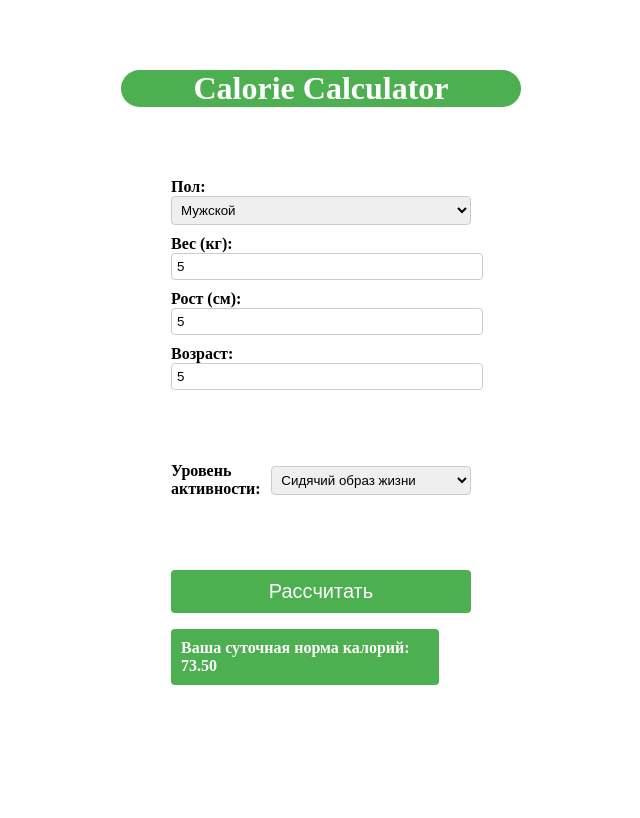
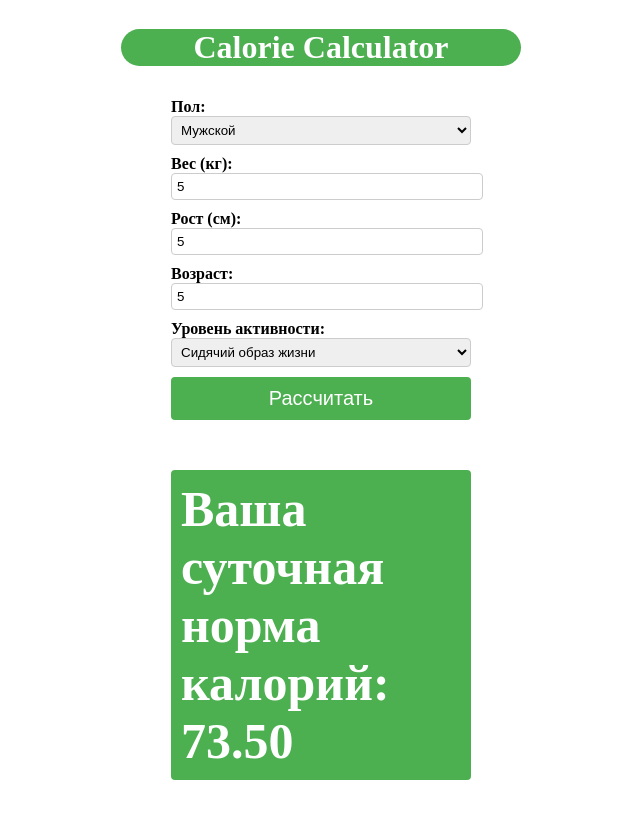
Before and after one commit to M-Tamerlan/weight-calculator, a plain HTML site: page index.html in a window 1280 px wide. Both pictures are taken after typing "5", "5", "5" into the empty fields and a click on the button "Рассчитать". Shown: the whole page, without its empty margins (319-959 px from the left). Drawn offline with Linux system fonts and the light colour scheme.

Commit message:
Small bug fixes

```diff
--- a/index.html
+++ b/index.html
@@ -4,7 +4,7 @@
     <meta charset="UTF-8" />
     <meta name="viewport" content="width=device-width, initial-scale=1.0" />
     <title>Document</title>
-    <link rel="stylesheet" href="main.css" />
+    <link rel="stylesheet" href="style.css" />
   </head>
   <body>
     <div class="container">
--- a/index.js
+++ b/index.js
@@ -1,3 +1,5 @@
+
+
 "use strict";
 function calculateCalories(event) {
   event.preventDefault();
@@ -33,6 +35,22 @@ function calculateCalories(event) {
       break;
   }
 
+  var weightLossPerWeek = (calories - 500) / 7700; // Предполагаем, что в 1 кг жира содержится 7700 калорий
+  var weightLossPerMonth = weightLossPerWeek * 4.35; // Приближенное количество недель в месяце
+
   document.getElementById("result").innerHTML =
     "Ваша суточная норма калорий:<br> " + calories.toFixed(2);
+  document.getElementById(
+    "result1"
+  ).innerHTML = `Для похудения в безопасном режиме уменьшите норму потребления до ${(
+    calories - 500
+  ).toFixed(2)} ккал. Через неделю вы похудеете на ${weightLossPerWeek.toFixed(
+    2
+  )} кг, а через месяц на ${weightLossPerMonth.toFixed(2)} кг.`;
+
+  // // Дополнительные выводы результатов (по желанию)
+  // document.getElementById("result2").innerHTML =
+  //   "Другой вариант вывода результатов, если нужно";
+  // document.getElementById("result3").innerHTML =
+  //   "Еще один вариант вывода результатов, если нужно";
 }
--- a/main.css
+++ b/style.css
@@ -1,5 +1,12 @@
 
-.container{
+body{
+  display:flex;
+  flex-direction: column;
+  align-items: center;
+}
+
+.containser{
+
     display: flex;
     justify-content: center;
     align-items: center;
@@ -51,12 +58,13 @@ form {
   #resultContainer {
 
 
-    width: 33.5vh;
+   min-width: 33.5vh;
     font-weight: bold;
     background-color: #4CAF50;
     border-radius: 4px;
 }
 #result{
+  font-size: 50px;
   padding: 10px;
     color:white;
     font-weight: bold;
```
